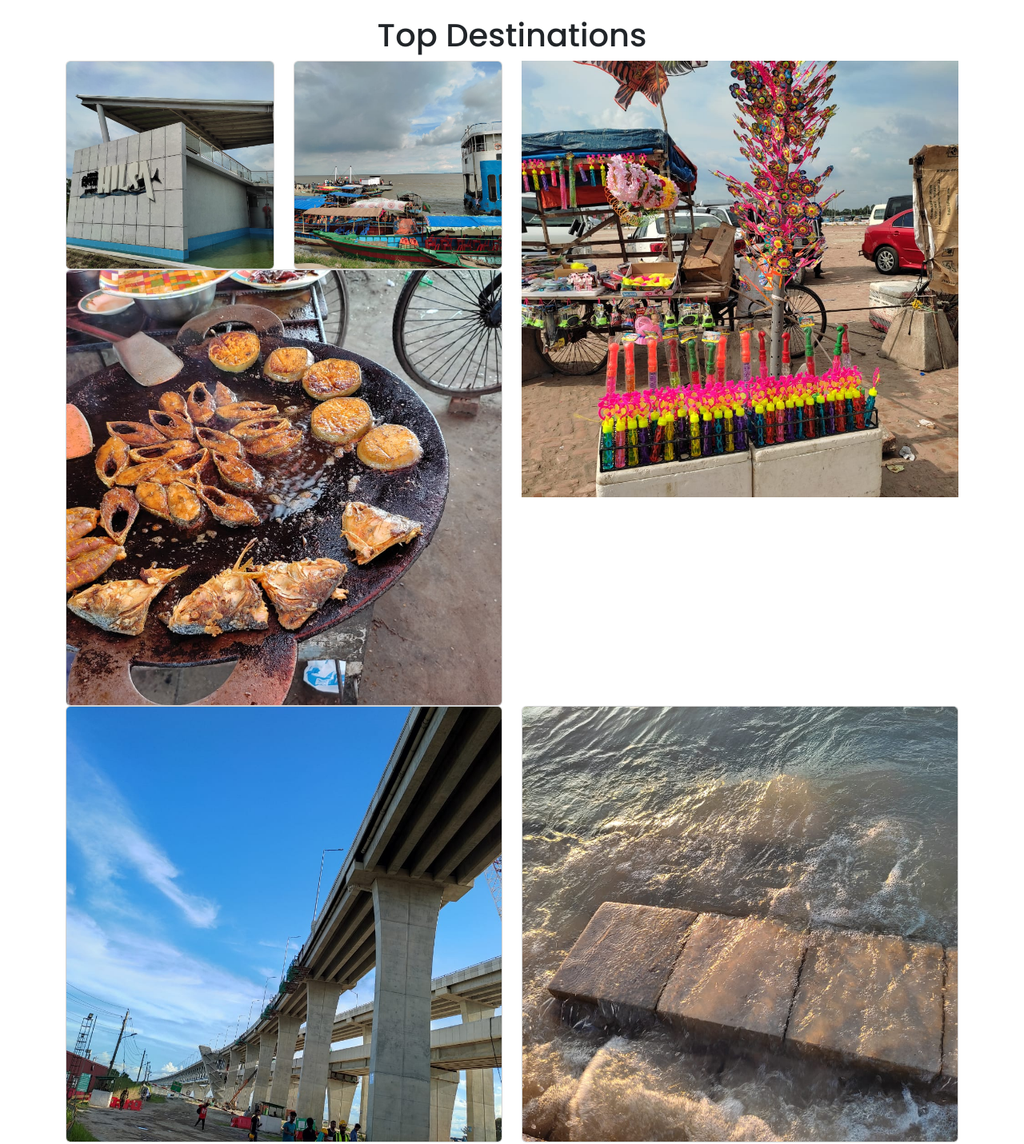
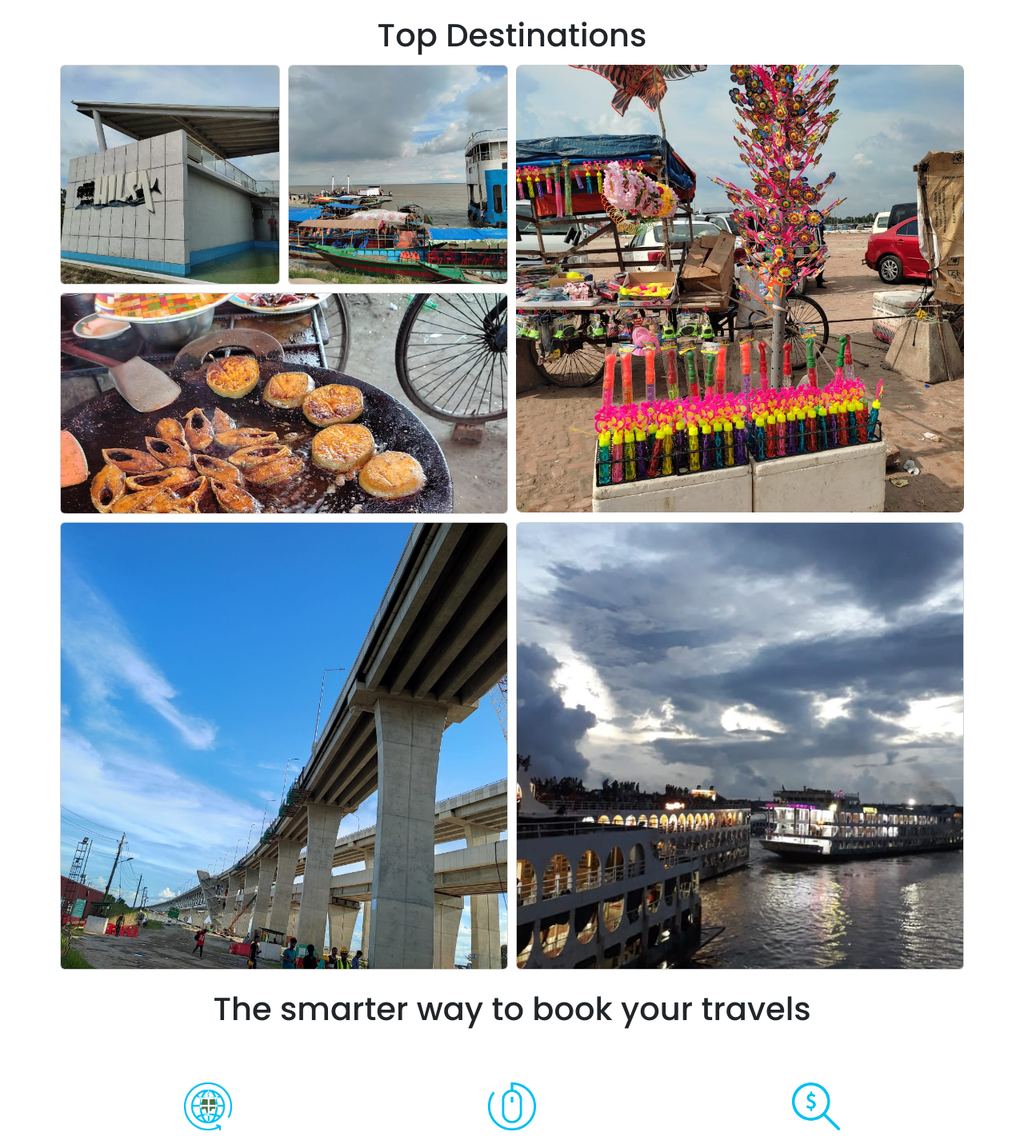
Before and after one commit to RownakHayat/Traveling-in-bangladesh, a plain HTML site: page index.html in a window 1280 px wide. Shown: the part 1059-2490 px from the top of the page at 80% size. Drawn offline with nearby package versions, Linux system fonts and the light colour scheme.

Commit message:
image set

```diff
--- a/css/style.css
+++ b/css/style.css
@@ -48,6 +48,19 @@ section {
 .carousel-item img {
     width: 100%;
     height: 100%;
+}
+.Hisha2{
+    width: 100%;
+    height: 277px
+}
+.Hilsha-project{
+    padding: 5px;
+}
+.Ilish-img{
+    padding: 5px;
+}
+.elish-img{
+    border-radius: 8px;
 }
 
 .image-wrapper{
@@ -106,5 +119,10 @@ section {
     width: 60px;
     height: 60px;
 
-
 }
+.search_btn{
+    background-color: #20c1ef;
+    padding: 0.5rem 8rem;
+    color: #ffff;
+    border-radius: 0;
+}
--- a/index.html
+++ b/index.html
@@ -104,7 +104,7 @@
     <div class="row">
       <div class="col-6">
        <div class="row">
-         <div class="col-6">
+         <div class="col-6 Hilsha-project">
            <div class="card image-wrapper">
              <img class="zoom" src="image/Hilsha3.jpg"  class="img-fluid" alt="">
              <div class="content fade">Located near the Mawa Ferry Ghat in Munshiganj, the restaurant has been creating buzz among the food enthusiasts and city dwellers.
@@ -112,7 +112,7 @@
               </div>
            </div>
          </div>
-         <div class="col-6">
+         <div class="col-6 Hilsha-project">
            <div class="card image-wrapper">
              <img class="blur" src="image/Mowa gat.jpg" class="img-fluid" alt="">
              <div class="content fade">
@@ -121,8 +121,8 @@
              </div>
            </div>
          </div>
-         <div class="col-12">
-           <div class="card image-wrapper">
+         <div class="col-12 Ilish-img">
+           <div class="card image-wrapper Hisha2">
              <img class="zoom" src="image/Hisha2.jpg" class="img-fluid" alt="">
              <div class="content fade">
               Fried Ilish fish are sold in around 30 hotels in Shimulia Ghat. Although there is no data on exactly how many kilograms of Ilish is sold here everyday,
@@ -132,8 +132,8 @@
          </div>
        </div>
       </div>
-      <div class="col-6">
-       <div class="caed image-wrapper">
+      <div class="col-6 Ilish-img ">
+       <div class="caed image-wrapper elish-img">
          <img class="blur" src="image/mela.jpg" class="img-fluid" alt="">
          <div class="content fade">
           On a visit to the Mawa ghat area, the TBS correspondent saw the place is almost deserted while many launches and speed boats were seen waiting for passengers.
@@ -141,7 +141,7 @@
          </div>
        </div>
       </div>
-      <div class="col-6">
+      <div class="col-6 Ilish-img">
        <div class="card image-wrapper">
          <img class="blur" src="image/Pddha bridg.jpg" class="img-fluid" alt="">
          <div class="content fade">
@@ -150,9 +150,9 @@
          </div>
        </div>
       </div>
-      <div class="col-6">
+      <div class="col-6 Ilish-img">
        <div class="card image-wrapper">
-         <img class="zoom" src="image/sea.jpg" class="img-fluid" alt="">
+         <img class="zoom" src="image/Launch.jpg" class="img-fluid" alt="">
          <div class="content fade">
           The name Padma is given to the lower part of the course of the Ganges (Ganga) below the point of the off-take of the Bhagirathi River (India), another Ganges River distributary also known as the Hooghly River. Padma had, most probably, flowed through a number of channels at different times
          </div>
@@ -210,17 +210,18 @@
     </div>
   </section>
   <section class="container">
-    <article class="search-ber" id="back-to-search">
-      <p>Start planning your dream holiday now!</p>
-      <div class="col-sm-offset-3 col-sm-6 col-md-4">
-        <div class="container-fluid">
-          <div class="">
-
+      <div class="row">
+        <div class="col-md-12 col-sm-12 col-12">
+          <div class="text-center">
+            <p>Start planning your dream holiday now!</p>
+            <div class="">
+              <button class="btn search_btn">Serach <i class="fas fa-search"></i></button>
+            </div>
           </div>
 
-        </div>
       </div>
-    </article>
+      </div>
+
   </section>
 
     <script src="https://cdn.jsdelivr.net/npm/bootstrap@5.2.0/dist/js/bootstrap.bundle.min.js" integrity="sha384-A3rJD856KowSb7dwlZdYEkO39Gagi7vIsF0jrRAoQmDKKtQBHUuLZ9AsSv4jD4Xa" crossorigin="anonymous"></script>
```
Also changed, not shown: image/Freedom1.jpg (deleted), image/Freedom2.jpg (deleted), image/Freedom3.jpg (deleted), image/Freedom4.jpg (deleted), image/Love.jpg (deleted), image/Wait.jpg (deleted), image/sea.jpg (deleted), image/sun1.jpg (deleted), image/sun2.jpg (deleted).
